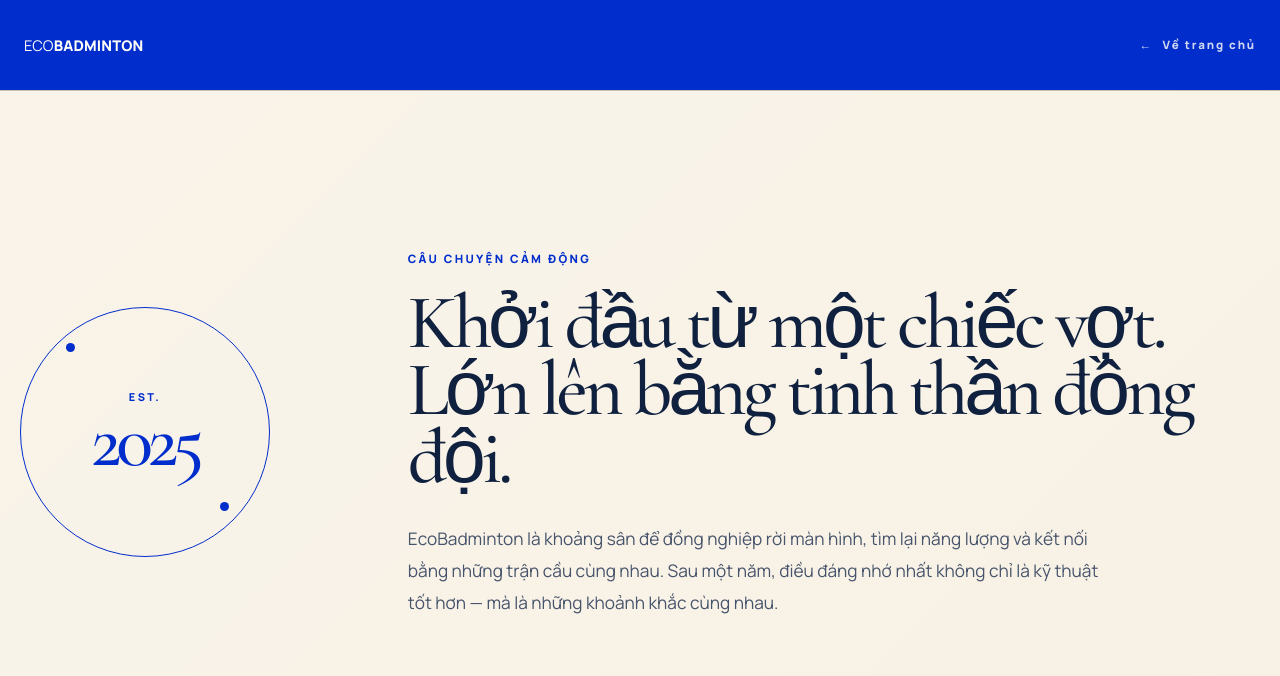
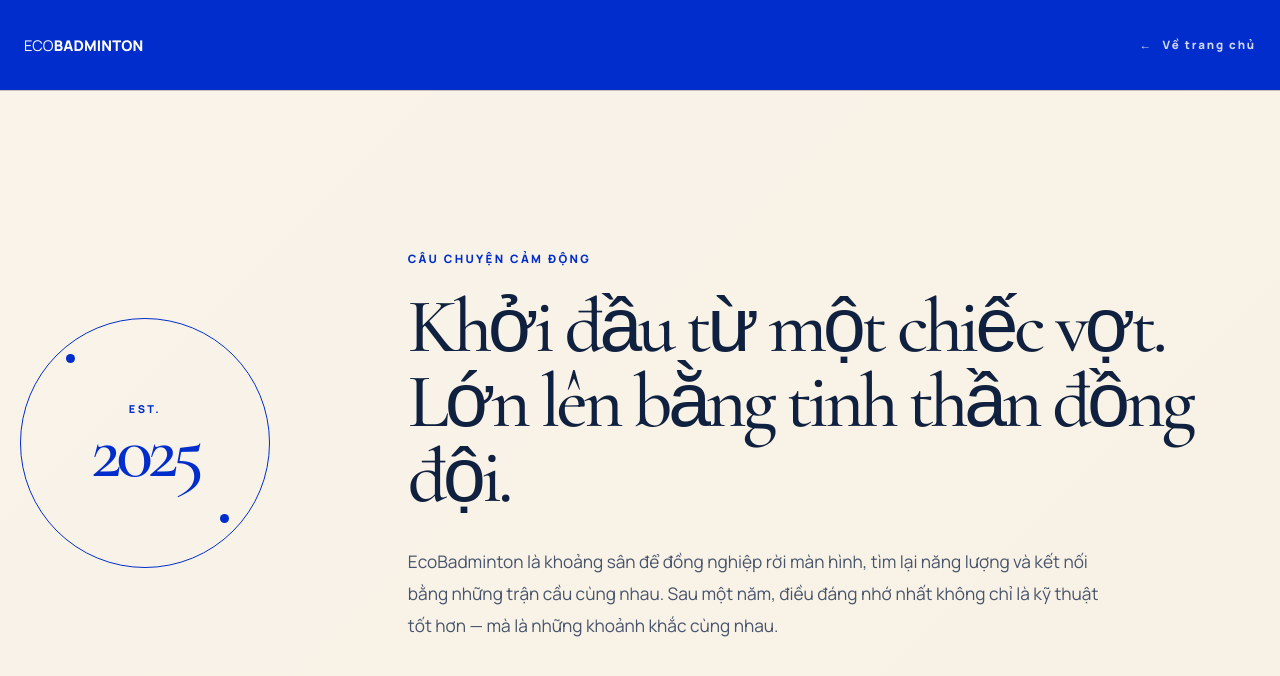
Before and after one commit to congphuong1703/aniversal-ecobadmin, a Next.js app: page /story in a window 1280 px wide. Shown: the top 676 px of the page. Built offline with nearby package versions, Linux system fonts and the light colour scheme.

Commit message:
style: add spacing to home story headings

```diff
--- a/src/app/globals.css
+++ b/src/app/globals.css
@@ -513,6 +513,11 @@ button.button-ghost {
   color: var(--navy-muted);
   font-size: clamp(1rem, 1.35vw, 1.16rem);
   line-height: 1.85;
+}
+
+.story-copy h2,
+.achievement-slide-copy h2 {
+  line-height: 0.98;
 }
 
 .achievement-slide-section {
```
